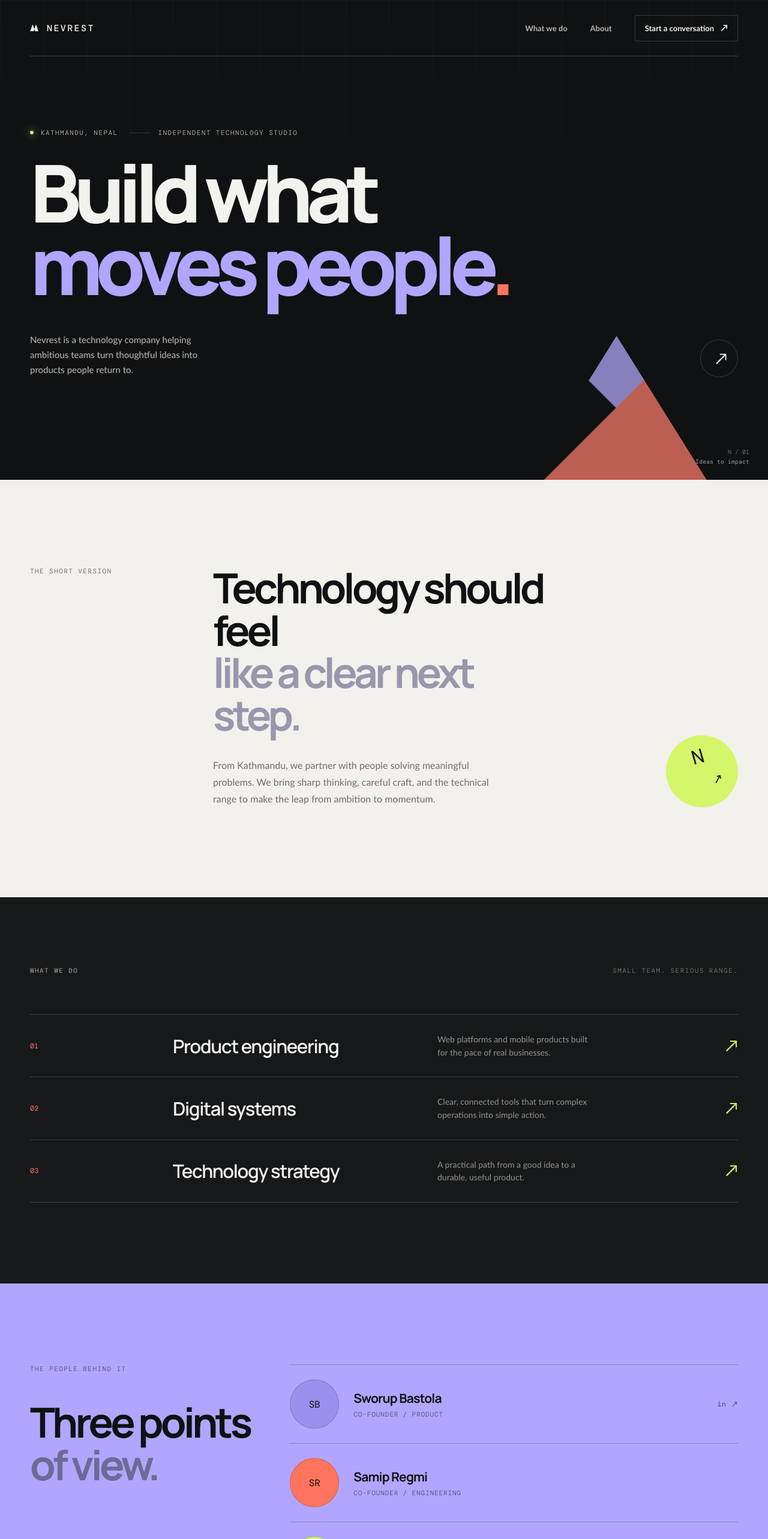
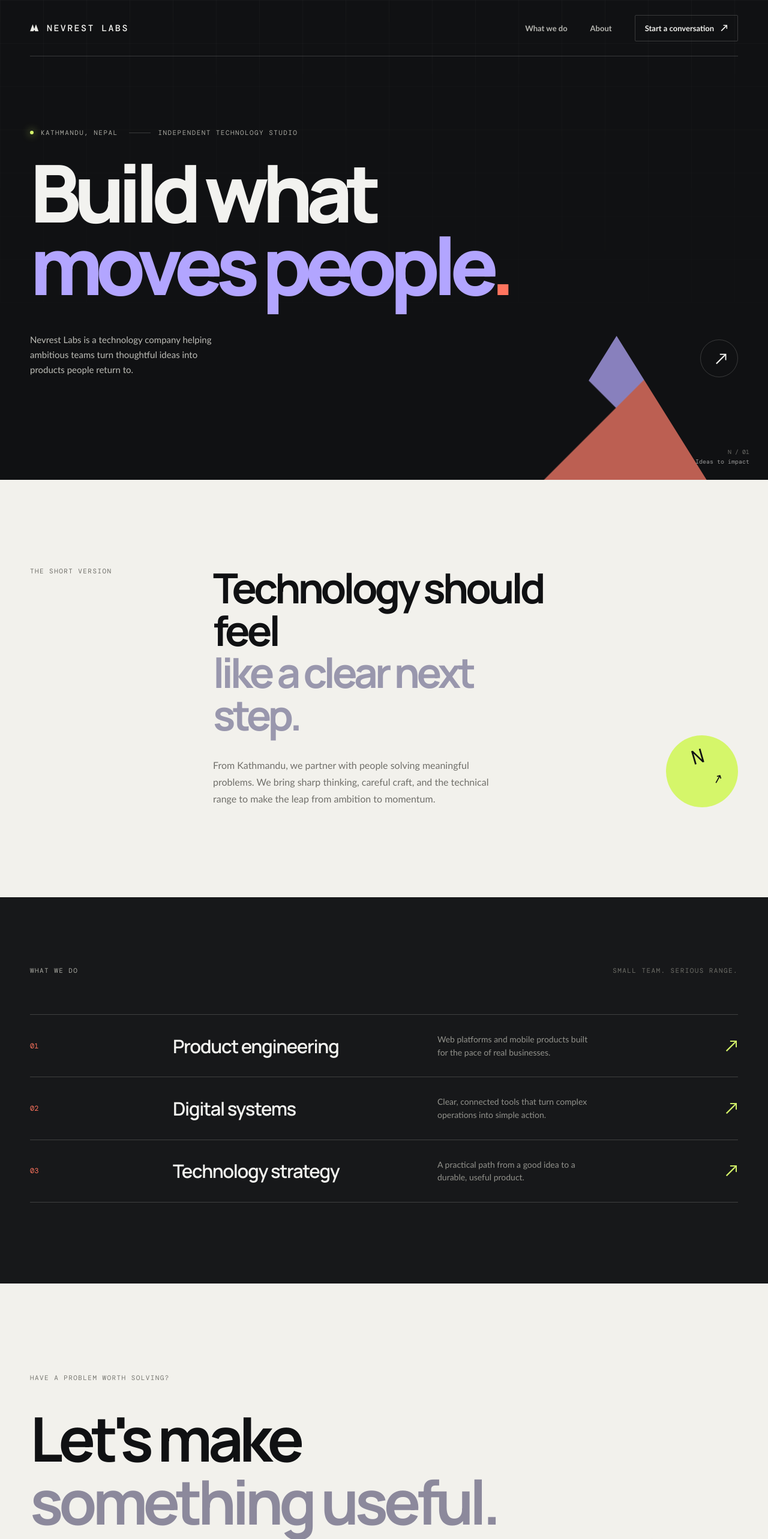
Before and after one commit to samTime101/nevrest-portfolio, a React (Vite) app: page / in a window 1280 px wide. Shown: the top 2566 px of the page at 60% size. Built offline with nearby package versions, Linux system fonts and the light colour scheme.

Commit message:
fix: founders section

```diff
--- a/src/App.css
+++ b/src/App.css
@@ -54,13 +54,13 @@ h2 { font: 700 clamp(39px, 5.4vw, 72px)/1.02 var(--sans); letter-spacing: -.07em
 .service h3 { font: 600 clamp(20px, 2.5vw, 31px) var(--sans); letter-spacing: -.045em; }
 .service p { color: #92928c; line-height: 1.55; font-size: 14px; max-width: 270px; }
 .service-arrow { color: var(--lime); font-size: 23px; justify-self: end; }
-.founders { padding: 135px 0 150px; background: var(--violet); color: var(--ink); }
+.founders { padding: 135px 0 150px; background: var(--paper); color: var(--ink); }
 .founders .shell { display: grid; grid-template-columns: 1fr 2fr; gap: 60px; }
-.founders .section-label { color: #5f5a7e; }
+.founders .section-label { color: #706f6a; font-weight: 700; }
 .founders-intro h2 { margin-top: 47px; }
-.founders-intro h2 span { color: #6f6a95; }
-.founder-list { border-top: 1px solid rgba(16,17,19,.25); }
-.founder { display: flex; align-items: center; gap: 24px; padding: 24px 0; border-bottom: 1px solid rgba(16,17,19,.25); }
+.founders-intro h2 span { color: #8c899c; }
+.founder-list { border-top: 1px solid rgba(16,17,19,.18); }
+.founder { display: flex; align-items: center; gap: 24px; padding: 24px 0; border-bottom: 1px solid rgba(16,17,19,.18); }
 .portrait { width: 82px; height: 82px; border-radius: 50%; display: grid; place-items: center; font: 16px var(--mono); background: #9b90ed; border: 1px solid rgba(16,17,19,.18); }
 .founder--2 .portrait { background: var(--coral); }
 .founder--3 .portrait { background: var(--lime); }
--- a/src/App.jsx
+++ b/src/App.jsx
@@ -15,10 +15,10 @@ const services = [
 ]
 
 const founders = [
-  { initials: 'SB', name: 'Sworup Bastola', role: 'Co-founder / Product', linkedin: 'https://www.linkedin.com/in/swarup-bastola-357474398' },
-  { initials: 'SR', name: 'Samip Regmi', role: 'Co-founder / Engineering' },
-  { initials: 'DD', name: 'Diwas Dahal', role: 'Co-founder / Design', linkedin: 'https://www.linkedin.com/in/diwas-dahal/' },
-  { initials: 'SA', name: 'Sayuz Acharya', role: 'Co-founder' },
+  { initials: 'SB', name: 'Sworup Bastola', linkedin: 'https://www.linkedin.com/in/swarup-bastola-357474398' },
+  { initials: 'SR', name: 'Samip Regmi', linkedin: 'https://www.linkedin.com/in/samip-regmi-670a76248' },
+  { initials: 'DD', name: 'Diwas Dahal', linkedin: 'https://www.linkedin.com/in/diwas-dahal/' },
+  { initials: 'SA', name: 'Sayuz Acharya' },
 ]
 
 function Mark({ small = false }) {
@@ -64,7 +64,7 @@ function App() {
     <main ref={pageRef}>
       <section className="hero" id="top">
         <nav className="nav shell">
-          <a className="wordmark" href="#top" onClick={closeMenu}><Mark small /><span>NEVREST</span></a>
+          <a className="wordmark" href="#top" onClick={closeMenu}><Mark small /><span>NEVREST LABS</span></a>
           <button className="menu-toggle" type="button" onClick={() => setMenuOpen(!menuOpen)} aria-expanded={menuOpen} aria-label="Toggle navigation"><span /><span /></button>
           <div className={`nav-links ${menuOpen ? 'nav-links--open' : ''}`}>
             <a href="#work" onClick={closeMenu}>What we do</a>
@@ -76,7 +76,7 @@ function App() {
         <div className="hero-content shell">
           <div className="eyebrow"><span className="status-dot" /> Kathmandu, Nepal <span className="eyebrow-line" /> Independent technology studio</div>
           <h1>Build what<br /><span>moves people</span><strong>.</strong></h1>
-          <div className="hero-bottom"><p className="hero-intro">Nevrest is a technology company helping ambitious teams turn thoughtful ideas into products people return to.</p><a className="circle-link" href="#work" aria-label="Explore what we do"><Arrow /></a></div>
+          <div className="hero-bottom"><p className="hero-intro">Nevrest Labs is a technology company helping ambitious teams turn thoughtful ideas into products people return to.</p><a className="circle-link" href="#work" aria-label="Explore what we do"><Arrow /></a></div>
         </div>
         <div className="hero-grid" aria-hidden="true" /><div className="hero-note">N / 01<br /><span>Ideas to impact</span></div>
       </section>
@@ -85,11 +85,11 @@ function App() {
 
       <section className="services" id="work"><div className="shell"><div className="section-heading"><p className="section-label">What we do</p><p className="heading-aside">Small team. Serious range.</p></div><div className="service-list">{services.map((service) => <motion.article className="service" key={service.number} whileHover={{ x: 8, backgroundColor: 'rgba(213,246,106,.06)' }} transition={{ type: 'spring', stiffness: 260, damping: 24 }}><span className="service-number">{service.number}</span><h3>{service.title}</h3><p>{service.text}</p><span className="service-arrow"><Arrow /></span></motion.article>)}</div></div></section>
 
-      <section className="founders"><div className="shell"><div className="founders-intro"><p className="section-label">The people behind it</p><h2>Three points<br /><span>of view.</span></h2></div><div className="founder-list">{founders.map((founder, index) => <motion.div className={`founder founder--${index + 1}`} key={founder.name} whileHover={{ x: 8 }} transition={{ type: 'spring', stiffness: 260, damping: 24 }}><motion.div className="portrait" whileHover={{ rotate: 8, scale: 1.06 }} transition={{ type: 'spring', stiffness: 300, damping: 16 }}><span>{founder.initials}</span></motion.div><div><h3>{founder.name}</h3><p>{founder.role}</p></div>{founder.linkedin && <a className="linkedin-link" href={founder.linkedin} target="_blank" rel="noreferrer" aria-label={`Open ${founder.name}'s LinkedIn profile`}>in <Arrow /></a>}</motion.div>)}</div></div></section>
-
       <section className="contact" id="contact"><div className="shell contact-inner"><p className="section-label">Have a problem worth solving?</p><h2>Let&apos;s make<br /><span>something useful.</span></h2><a className="contact-link" href="mailto:hello@nevrest.tech">hello@nevrest.tech <Arrow /></a><div className="contact-mark"><Mark /></div></div></section>
 
-      <footer className="footer shell"><a className="footer-logo" href="#top"><img src={logo} alt="Nevrest" /></a><span>Technology, with intent.</span><span>Kathmandu, Nepal / 2026</span></footer>
+      <section className="founders"><div className="shell"><div className="founders-intro"><p className="section-label">The people behind it</p><h2>Four points<br /><span>of view.</span></h2></div><div className="founder-list">{founders.map((founder, index) => <motion.div className={`founder founder--${index + 1}`} key={founder.name} whileHover={{ x: 8 }} transition={{ type: 'spring', stiffness: 260, damping: 24 }}><motion.div className="portrait" whileHover={{ rotate: 8, scale: 1.06 }} transition={{ type: 'spring', stiffness: 300, damping: 16 }}><span>{founder.initials}</span></motion.div><div><h3>{founder.name}</h3></div>{founder.linkedin && <a className="linkedin-link" href={founder.linkedin} target="_blank" rel="noreferrer" aria-label={`Open ${founder.name}'s LinkedIn profile`}>in <Arrow /></a>}</motion.div>)}</div></div></section>
+
+      <footer className="footer shell"><a className="footer-logo" href="#top"><img src={logo} alt="Nevrest Labs" /></a><span>Technology, with intent.</span><span>Kathmandu, Nepal / 2026</span></footer>
     </main>
   )
 }
```
